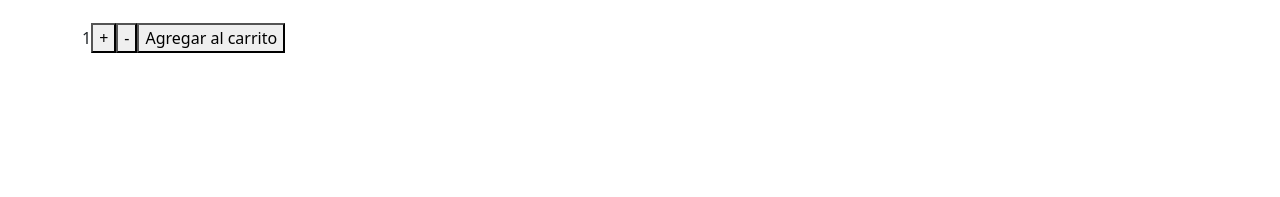
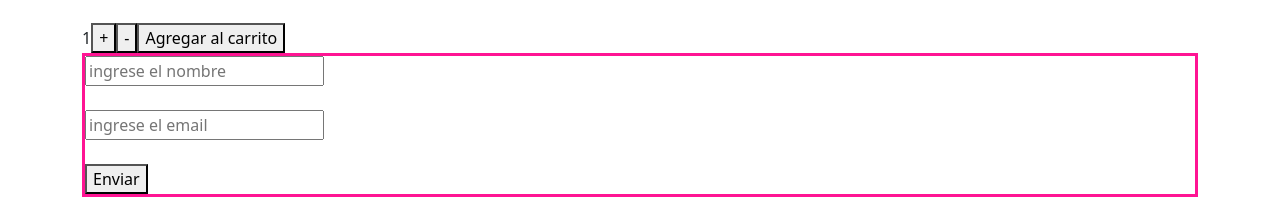
Before and after one commit to josediazangarita/entrega-final-react-diazangaritajose, a React (Vite) app: page / in a window 1280 px wide. Shown: the part 1056-1253 px from the top of the page. Before the commit the page ends 1109 px from the top, so only its background shows below. Built offline with nearby package versions, Linux system fonts and the light colour scheme.

Commit message:
Creación de FormularioContainer y Formulario

```diff
--- a/src/App.jsx
+++ b/src/App.jsx
@@ -1,23 +1,24 @@
-
-import { ItemListContainer as Home } from "./components/ItemListContainer/ItemListContainer"
-import { NavBar as Menu } from "./components/NavBar/NavBar"
-import { ItemCounter } from "./components/ItemCounter/ItemCounter"
-import 'bootstrap/dist/css/bootstrap.min.css'
+import { ItemListContainer as Home } from "./components/ItemListContainer/ItemListContainer";
+import { NavBar as Menu } from "./components/NavBar/NavBar";
+import { ItemCounter } from "./components/ItemCounter/ItemCounter";
+import "bootstrap/dist/css/bootstrap.min.css";
+import FormularioContainer from "./components/FormularioContainer/FormularioContainer";
 
 function App() {
   const onAdd = (cantidad) => {
-    console.log("La cantidad seleccionada es:", cantidad)
-  }
+    console.log("La cantidad seleccionada es:", cantidad);
+  };
 
   return (
     <>
       <div className="container">
         <Menu />
-        <Home greeting= "Bienvenidos a la tienda de Videoland Post" />
+        <Home greeting="Bienvenidos a la tienda de Videoland Post" />
         <ItemCounter initial={1} stock={100} onAdd={onAdd} />
+        <FormularioContainer />
       </div>
     </>
-  )
+  );
 }
 
-export default App
+export default App;
--- /dev/null
+++ b/src/components/FormularioContainer/Form.jsx
@@ -0,0 +1,36 @@
+
+export const Form = ({ formData, handleOnChange, errors, validateForm }) => {
+    const handleOnSubmit = (evt) => {
+        evt.preventDefault()
+        if (validateForm()) {
+            console.log("enviando", formData)
+        }
+    }
+    return (
+        <div style={{ border: "3px solid deeppink" }}>
+            <form onSubmit={handleOnSubmit}>
+                <input
+                    type="text"
+                    name="nombre"
+                    value={formData.nombre}
+                    onChange={handleOnChange}
+                    placeholder="ingrese el nombre"
+                />
+                <br />
+                {errors && errors.nombre && <span> {errors.nombre}</span>}
+                <br />
+                <input
+                    type="text"
+                    name="email"
+                    value={formData.email}
+                    onChange={handleOnChange}
+                    placeholder="ingrese el email"
+                />
+                <br />
+                {errors && errors.email && <span> {errors.email}</span>}
+                <br />
+                <button>Enviar</button>
+            </form>
+        </div>
+    )
+}
--- /dev/null
+++ b/src/components/FormularioContainer/FormularioContainer.jsx
@@ -0,0 +1,31 @@
+import { useState } from "react";
+import { Form } from "./Form.jsx";
+import formWhitValidation from "./formWhitValidation.jsx";
+
+const FormWhitValidation = formWhitValidation(Form);
+
+// Contenedor del formulario
+const FormularioContainer = () => {
+  const [formData, setFormData] = useState({
+    nombre: "",
+    email: "",
+  });
+
+  const handleOnChange = (evt) => {
+    //console.log(evt.target.name)
+    //console.log(evt.target.value)
+
+    setFormData({
+      ...formData,
+      [evt.target.name]: evt.target.value,
+    });
+  };
+
+  return (
+    <FormWhitValidation
+      formData={formData}
+      handleOnChange={handleOnChange} />
+  );
+};
+
+export default FormularioContainer;
--- /dev/null
+++ b/src/components/FormularioContainer/formWhitValidation.jsx
@@ -0,0 +1,38 @@
+import { useState } from "react";
+
+export const formWhitValidation = (FormWrappedComponent) => {
+
+  const NewFormWhitValidation = (props) => {
+    const [errors, setErrors] = useState({});
+    const validateForm = () => {
+      let newErrors = {};
+      let isValid = true;
+
+      if (!props.formData.nombre) {
+        newErrors.nombre = "El campo nombre es obligatorio";
+        isValid = false;
+      }
+
+      if (!props.formData.email) {
+        newErrors.email = "El campo email es obligatorio";
+        isValid = false;
+      }
+
+      setErrors(newErrors);
+      return isValid;
+    }
+
+
+    return (
+      <FormWrappedComponent
+        {...props}
+        errors={errors}
+        validateForm={validateForm}
+      />
+    );
+
+  };
+  return NewFormWhitValidation
+}
+
+export default formWhitValidation;
```
Also changed, not shown: src/components/CartWidget/CardWidget.jsx (+19 -5 lines).
